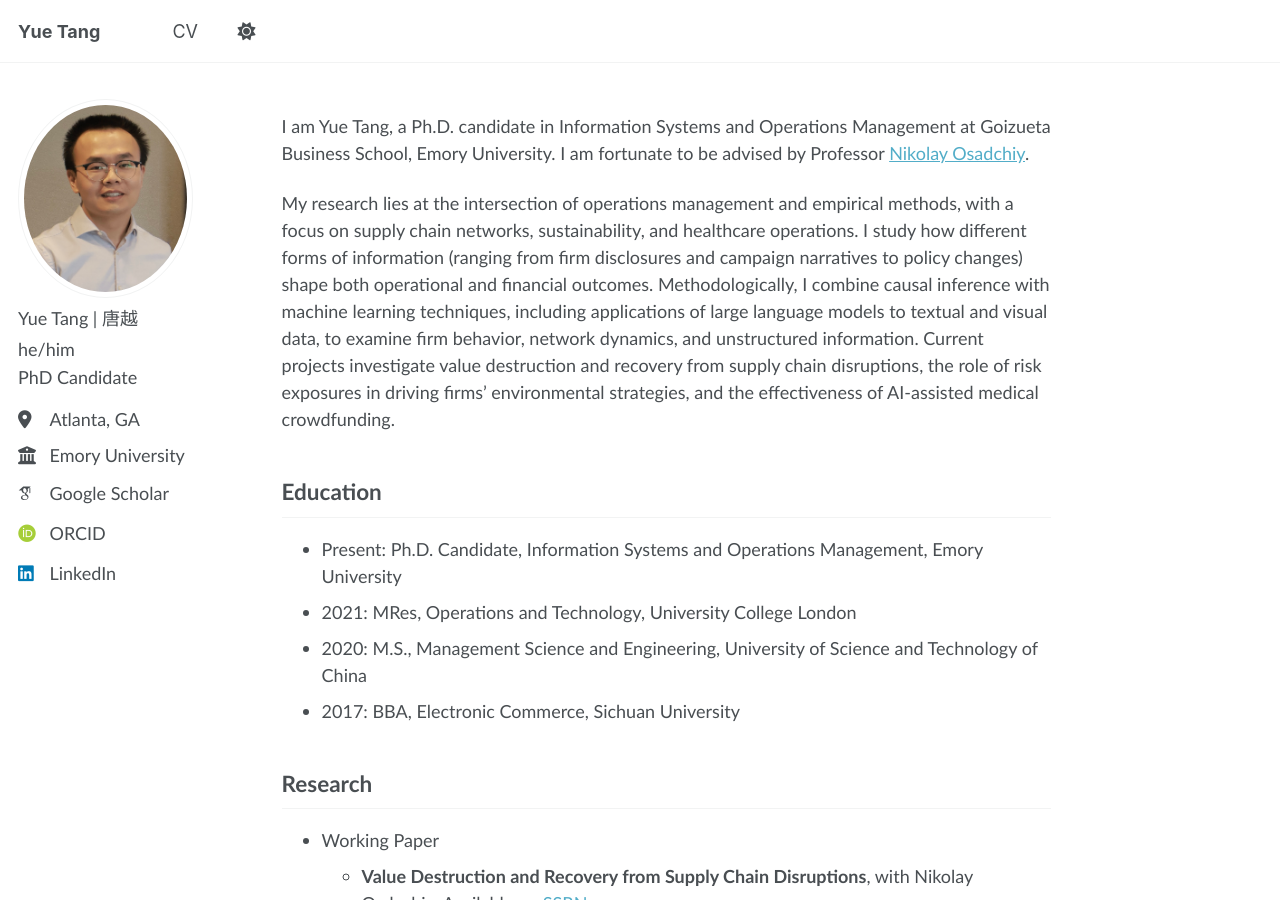
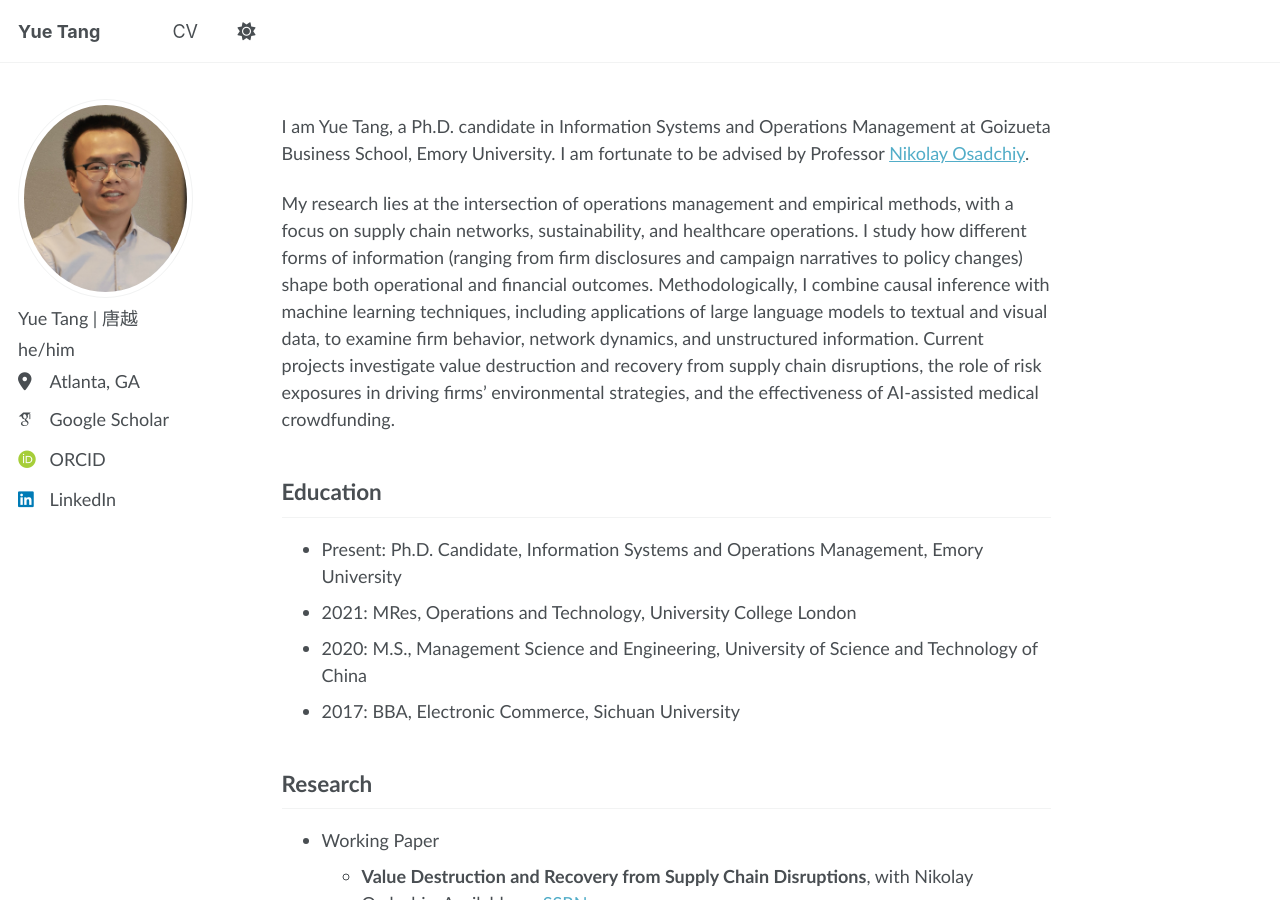
Before and after one commit to YueTang-YT/YueTang-YT.github.io, a Jekyll site: the page built from _pages/about.md, in a window 1280 px wide and 900 px high. Built offline with Jekyll 4.4.1, drawn with Linux system fonts in a browser that asks for light colours; some web fonts are replaced.

Commit message:
Update _config.yml

```diff
--- a/_config.yml
+++ b/_config.yml
@@ -25,9 +25,9 @@
   avatar           : "yue_profile.jpeg"
   name             : "Yue Tang | 唐越"
   pronouns         : "he/him"
-  bio              : "PhD Candidate"# in Information Systems and Operations Management"
+  bio              : # "PhD Candidate" in Information Systems and Operations Management"
   location         : "Atlanta, GA"
-  employer         : "Emory University"
+  employer         : # "Emory University"
   uri              : # https://scholar.google.com/citations?user=afGUMd4AAAAJ&hl=en
   email            : # "yue.tang@emory.edu"
 
```
